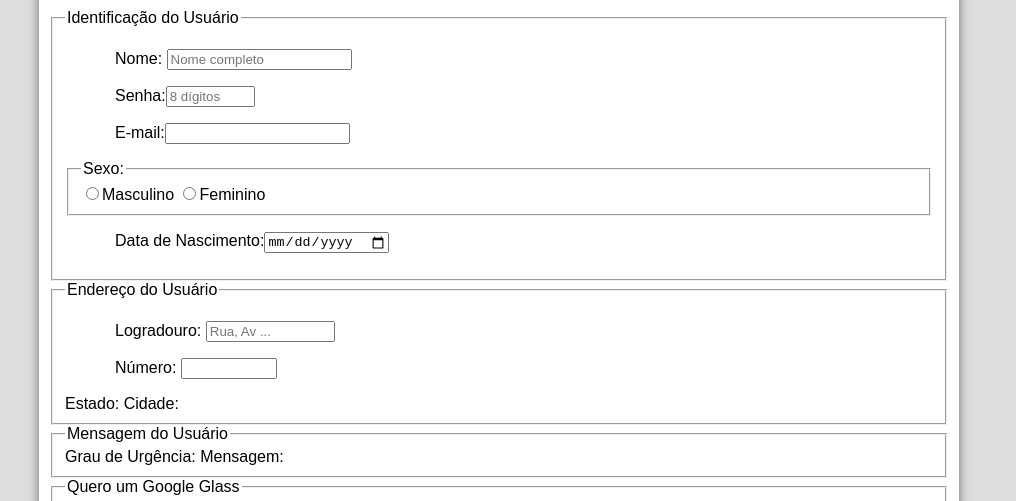
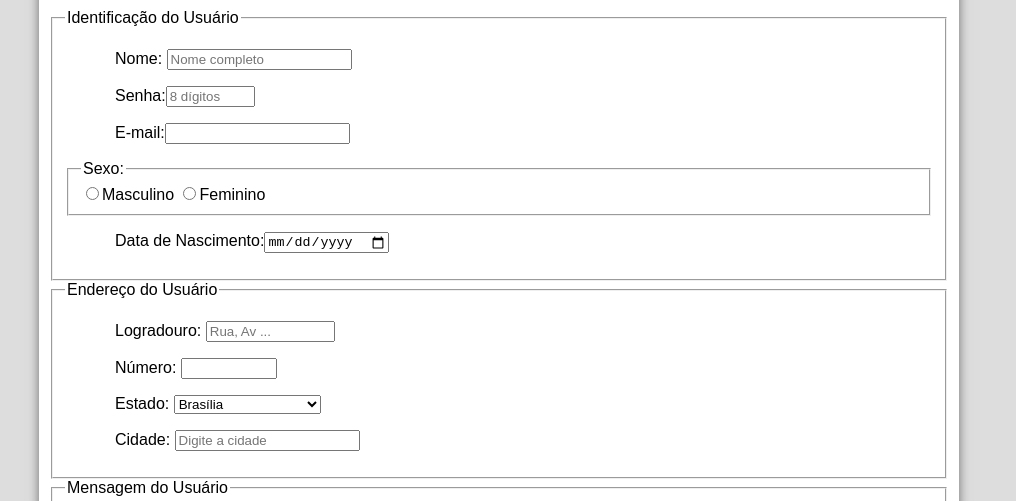
Before and after one commit to louis-amorim/html5, a plain HTML site: page fale-conosco.html in a window 1280 px wide. Shown: the part 299-800 px from the top of the page, without its empty margins (141-1157 px from the left). Drawn offline with Linux system fonts and the light colour scheme.

Commit message:
evolucao do formulario

```diff
--- a/fale-conosco.html
+++ b/fale-conosco.html
@@ -40,7 +40,7 @@
 						</hgroup>
 					</header>
 
-					<form>
+					<form method="post" id="fContato" action="mailto:contato@cursoemvideo.com">
 						<fieldset id="usuario">
 							<legend>Identificação do Usuário</legend>
 							<p><label for="cNome">Nome:</label> <input type="text" name="tNome" id="cNome" size="20" maxlength="30" placeholder="Nome completo"/></p>
@@ -57,18 +57,40 @@
 								<legend>Endereço do Usuário</legend>
 								<p><label for="cRua">Logradouro:</label> <input type="text" name="tRua" id="cRua" size="13" maxlength="80" placeholder="Rua, Av ..."/></p>
 								<p><label for="cNum">Número:</label> <input type="number" name="tNum" id="cNum" min="0" max="9999999" /></p>
-								Estado:
-								Cidade:
+								<p><label for="cEst">Estado:</label>
+									<select name="tEst" id="cEst"><
+										<optgroup label="Região Sudeste">
+											<option value="SP">São Paulo</option>
+											<option value="RJ">Rio de Janeiro</option>
+											<option value="MG">Minas Gerais</option>
+										</optgroup>
+										<optgroup label="Região Centro-Oeste">
+											<option value="DF" selected>Brasília</option>
+											<option value="GO" >Goiás</option>
+										</optgroup>
+										<optgroup label="Região Sul">
+											<option value="SC">Santa Catarina</option>
+											<option value="RS">Rio Grande do Sul</option>
+										</optgroup>
+									</select></p>
+									<p><label for="cCid">Cidade:</label> <input type="text" name="tCid" id="cCId" maxlength="40" size="20" placeholder="Digite a cidade" list="cidades"/></p>
+									<datalist id="cidades">
+										<option value="Gama"></option>
+										<option value="Santa Maria"></option>
+										<option value="Valparaiso"></option>
+										<option value="Luziânia"></option>
+									</datalist>
 							</fieldset>
 							<fieldset id="mensagem">
 								<legend>Mensagem do Usuário</legend>
-								Grau de Urgência:
-								Mensagem:
+								<p><label for="cUrg">Grau de Urgência:
+								</label>Min<input type="range" name="tUrg" id="cUrg" min="0" max="10" step=".5"/>Máx</p>
+								<p><label for="cMen">Mensagem:</label><textarea name="tMen" id="cMen"cols="45" rows="5" placeholder="Deixe aqui suamensagem."></textarea></p>
 							</fieldset>
 							<fieldset id="pedido">
 								<legend>Quero um Google Glass</legend>
 								Gostaria de adquirir um Google Glass quando disponível
-							Cor:
+								Cor:
 							Quantidade:
 							Preço Total: R$
 							</fieldset>
```
